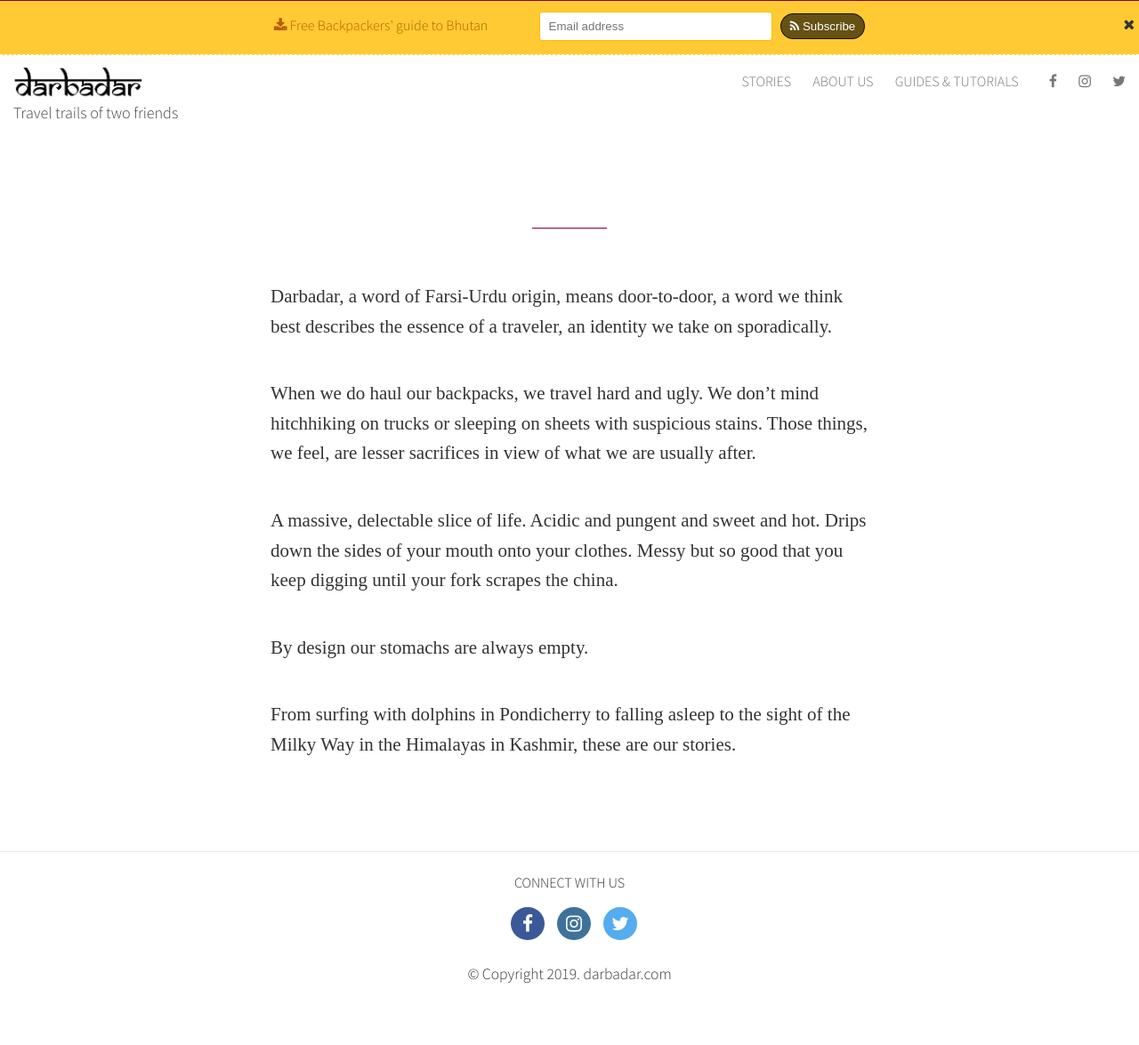
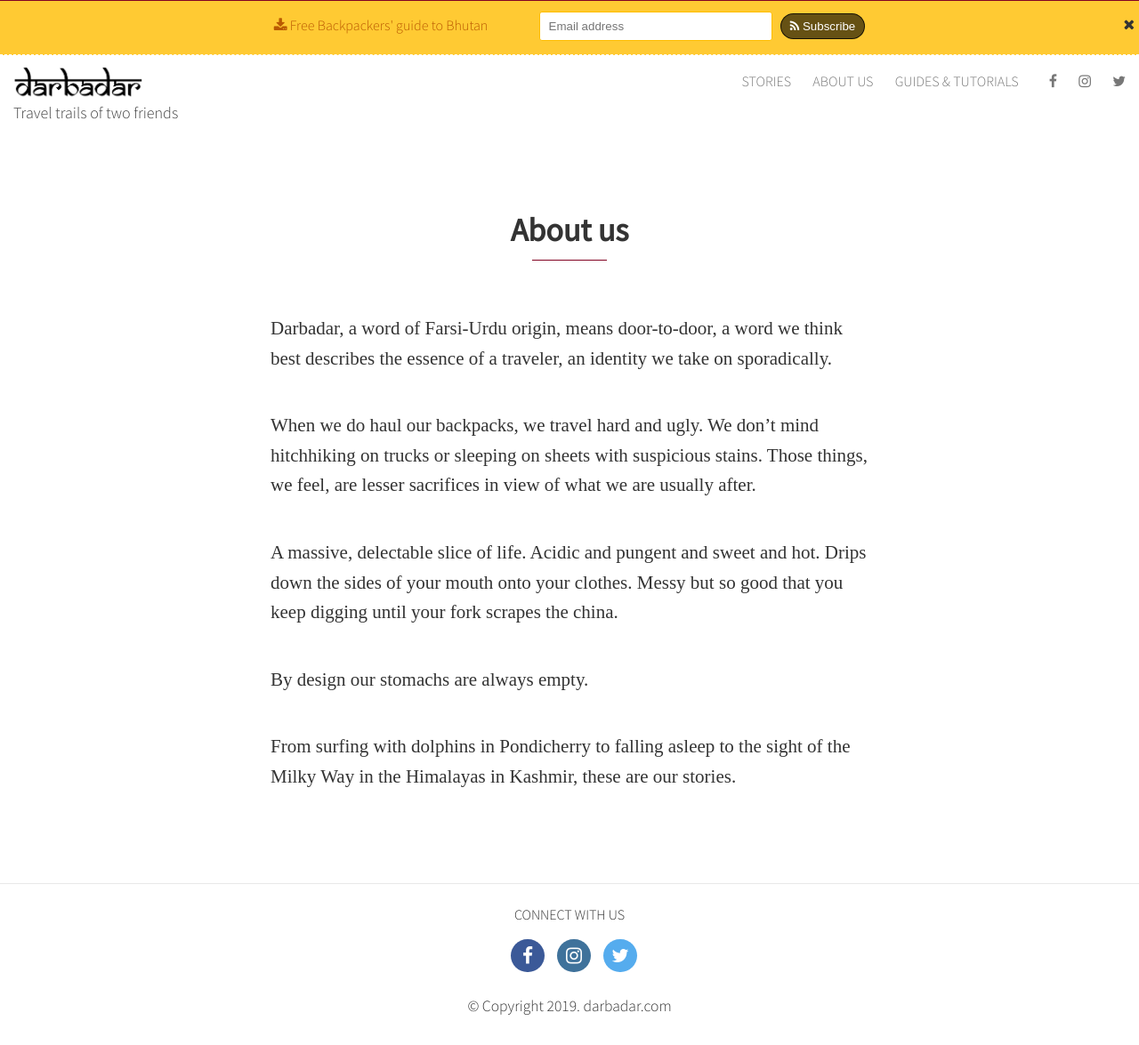
Before and after one commit to harshac/darbadar, a Jekyll site: the page built from about.md, in a window 1280 px wide. Shown: the whole page at 89% size. Built offline with Jekyll 4.4.1, drawn with Linux system fonts in a browser that asks for light colours; nearby versions of some CDN libraries; some web fonts are replaced; before the commit the page ends 1139 px from its top, so only the background shows below that.

Commit message:
Adds missing title in about us page

```diff
--- a/about.md
+++ b/about.md
@@ -1,6 +1,7 @@
 ---
 layout: page
 permalink: /about-us/
+title: About us
 ---
 
 Darbadar, a word of Farsi-Urdu origin, means door-to-door, a word we think best describes the essence of a traveler, an identity we take on sporadically.
```
